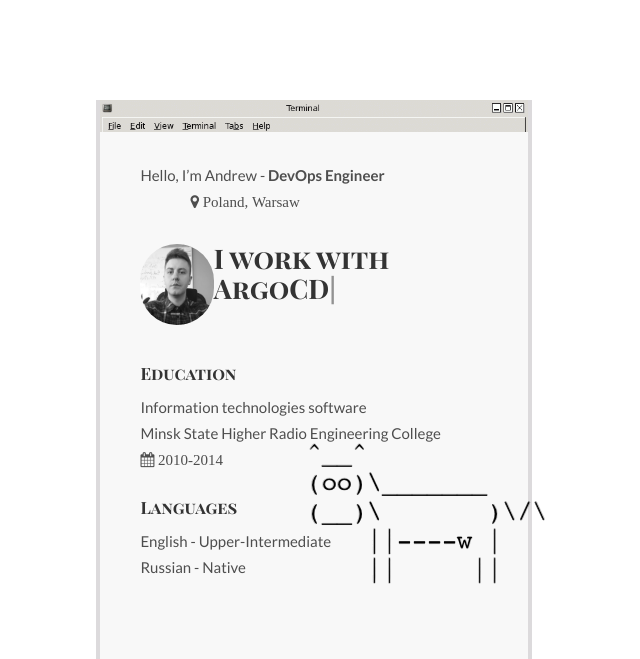
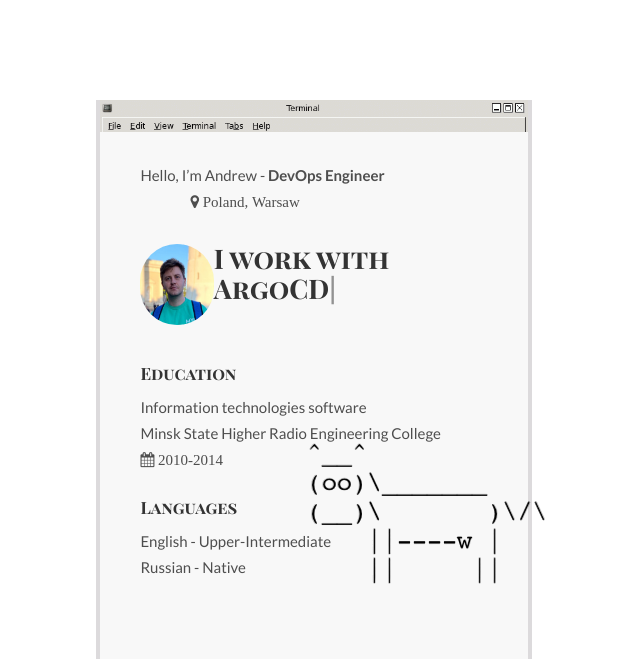
Before and after one commit to vierhein/my-page, a plain HTML site: page index.html in a window 1280 px wide. Shown: the top 659 px of the page, without its empty margins (326-966 px from the left). Drawn offline with Linux system fonts and the light colour scheme.

Commit message:
update avatar

```diff
--- a/index.html
+++ b/index.html
@@ -46,7 +46,7 @@
 				<p>Hello, I’m Andrew - <b>DevOps Engineer</b> <i class="fa fa-map-marker location-calend"> Poland, Warsaw</i></p>
 				<div class="units-row units-split wrap">
 					<div class="unit-20">
-						<img src="img/ava.jpg" alt="Avatar">
+						<img src="img/ava.png" alt="Avatar">
 					</div>
 					<div class="unit-80">
 						<h1>I work with<br><span id="typed"></span></h1>
```
Also changed, not shown: img/ava.jpg (deleted), img/ava.png (added).
